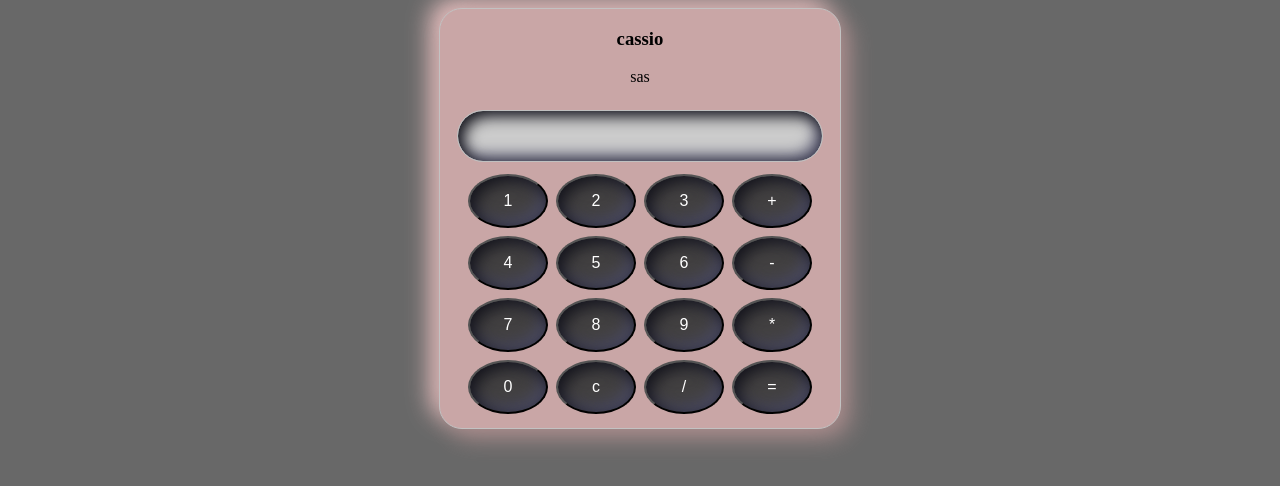
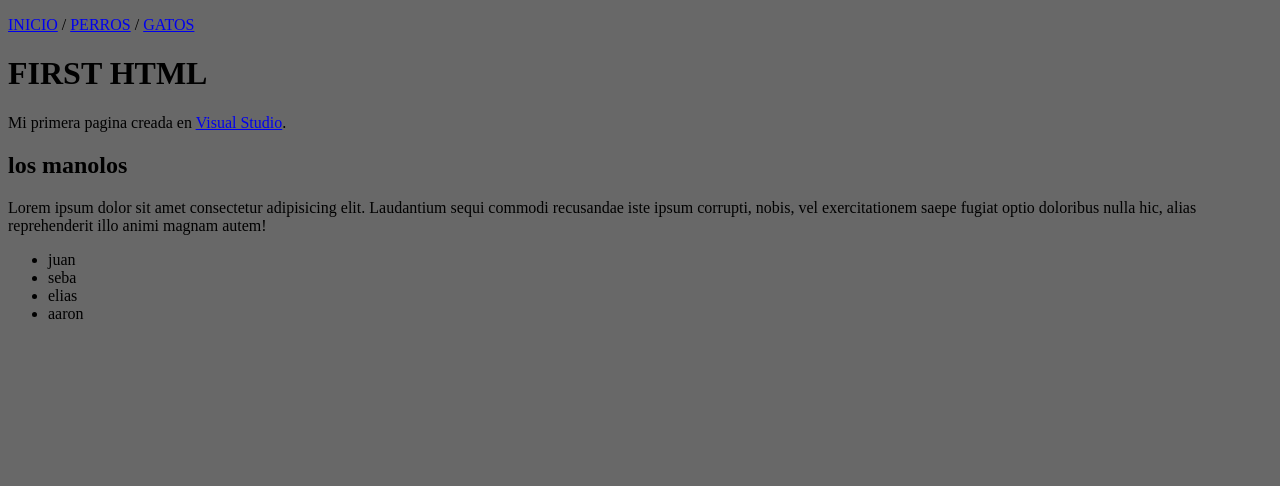
Before and after one commit to Dhosser/Practica, a plain HTML site: page index.html in a window 1280 px wide. Drawn offline with Linux system fonts and the light colour scheme.

Commit message:
Add files via upload

```diff
--- a/index.html
+++ b/index.html
@@ -1,45 +1,31 @@
-    <!DOCTYPE html>
+<!DOCTYPE html>
 <html lang="es">
 <head>
-	<meta charset="utf-8">
-	<meta name="viewport" content="width=device-width, initial-scale=1.0"/>
-    <title>Calculadora Web</title>
-    <link REL="stylesheet" TYPE="text/css" HREF="style.css">
+    <meta charset="UTF-8">
+    <meta http-equiv="X-UA-Compatible" content="IE=edge">
+    <meta name="viewport" content="width=device-width, initial-scale=1.0">
+    <title>tito</title>
+    <link rel="stylesheet" href="style.css">
 </head>
-
 <body>
-
-  <form name="calculator">
-    <h3>cassio</h3>
-    <p>sas</p>
-    <input type="textfield" name="ans" value="">
-
-    <input type="button" value="1" onClick="document.calculator.ans.value+='1'">
-    <input type="button" value="2" onClick="document.calculator.ans.value+='2'">
-    <input type="button" value="3" onClick="document.calculator.ans.value+='3'">
-    <input type="button" value="+" onClick="document.calculator.ans.value+='+'">
-
-<!--  -->
-
-    <input type="button" value="4" onClick="document.calculator.ans.value+='4'">
-    <input type="button" value="5" onClick="document.calculator.ans.value+='5'">
-    <input type="button" value="6" onClick="document.calculator.ans.value+='6'">
-    <input type="button" value="-" onClick="document.calculator.ans.value+='-'">
-
-<!--  -->
-
-    <input type="button" value="7" onClick="document.calculator.ans.value+='7'">
-    <input type="button" value="8" onClick="document.calculator.ans.value+='8'">
-    <input type="button" value="9" onClick="document.calculator.ans.value+='9'">
-    <input type="button" value="*" onClick="document.calculator.ans.value+='*'">
-
-<!--  -->
-
-    <input type="button" value="0" onClick="document.calculator.ans.value+='0'">
-    <input type="reset" value="c">
-    <input type="button" value="/" onClick="document.calculator.ans.value+='/'">
-    <input type="button" value="=" onClick="document.calculator.ans.value=eval(document.calculator.ans.value)">
-    </form>
+    <nav>
+        <p><a href="index.html">INICIO</a> /
+        <a href="pag1.html">PERROS</a> /
+        <a href="pag2.html">GATOS</a> </p>
+    </nav>
+    <h1> FIRST HTML </h1>
+    <tag>Mi primera pagina creada en <a href="https://code.visualstudio.com">Visual Studio</a>.</tag>
+    <h2>los manolos</h2>
+    <p>
+        Lorem ipsum dolor sit amet consectetur adipisicing elit. Laudantium sequi commodi recusandae iste ipsum corrupti, nobis,
+         vel exercitationem saepe fugiat optio doloribus nulla hic, alias reprehenderit illo animi magnam autem!
+    </p>
+    <ul>
+        <li>juan</li>
+        <li>seba</li>
+        <li>elias</li>
+        <li>aaron</li>
+    </ul>
 
 </body>
 </html>
```
